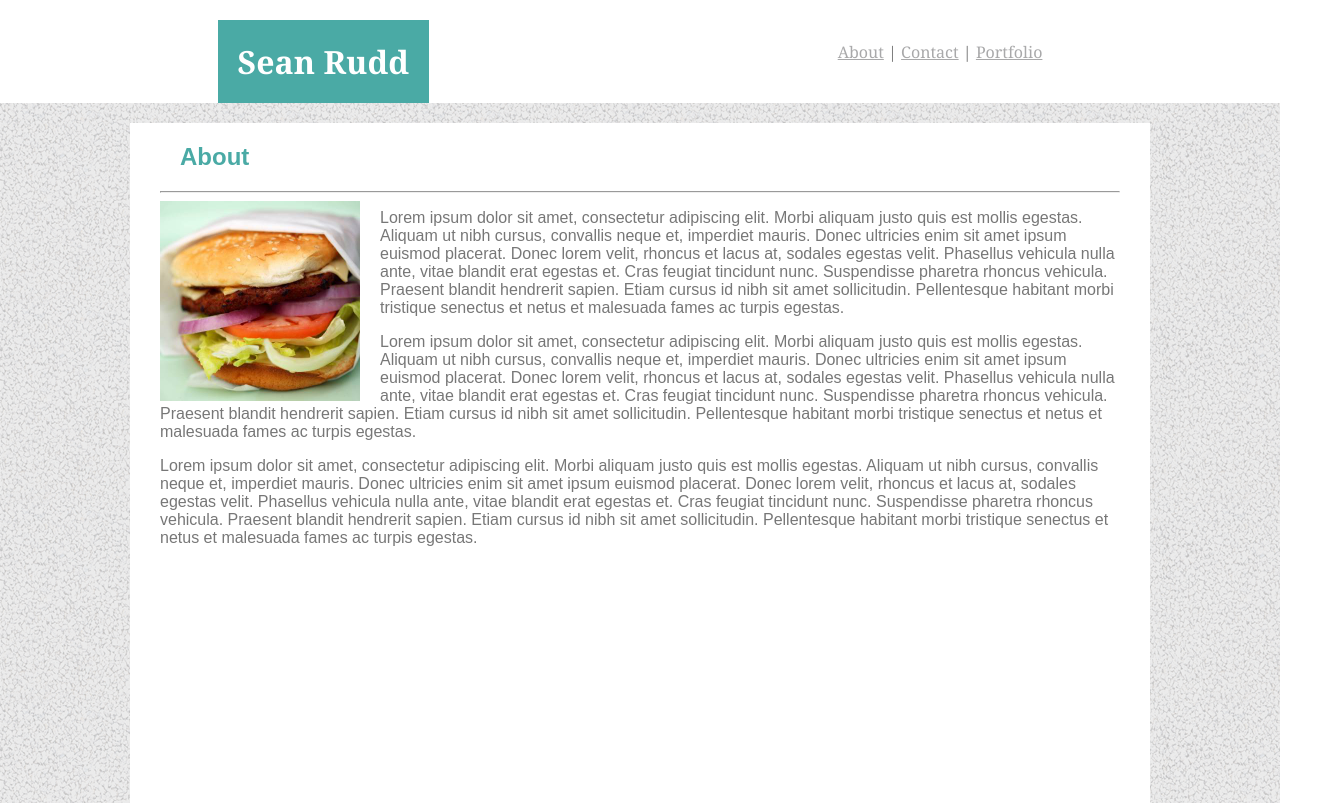
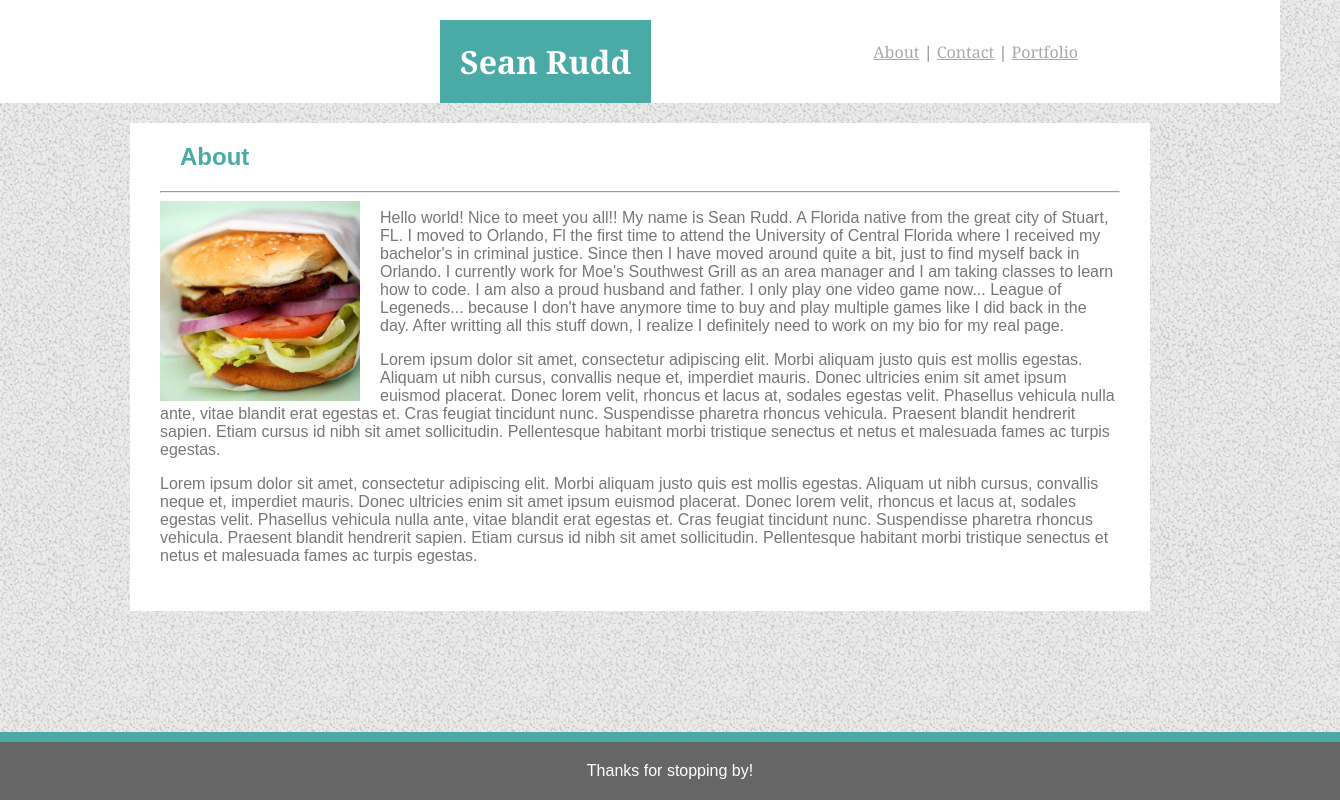
Before and after one commit to seanmrudd/Basic-Portfolio, a plain HTML site: page index.html in a window 1280 px wide. Shown: the top 803 px of the page, 1340 px wide, since content can reach past the window. Drawn offline with Linux system fonts and the light colour scheme.

Commit message:
final final final final final

```diff
--- a/assets/css/style.css
+++ b/assets/css/style.css
@@ -16,7 +16,7 @@ header {
     background-color: #ffffff;
     border-color: #cccccc;
     font-family: 'Georgia', Times, 'Times New Roman', serif;
-    width: 100%;
+    width: auto;
 }
 
 h1 {
@@ -26,20 +26,14 @@ h1 {
     border: 20px;
     margin: 20px;
     margin-bottom: 0;
+    margin-left: 440px;
     float: left;
-    margin-left: 17%;
 }
 
 nav {
-    float: right;
+    float: left;
     padding: 20px;
     margin: auto;
-    margin-right: 17%;
-}
-
-main {
-    height: 800px;
-    margin-bottom: 20px;
 }
 
 h2 {
@@ -65,6 +59,7 @@ h3 {
     padding-top: 0;
     width: 960px;
     margin: auto;
+    margin-bottom: 20px;
 }
 
 .contact {
@@ -73,6 +68,7 @@ h3 {
     padding-top: 0;
     width: 960px;
     margin: auto;
+    margin-bottom: 20px;
 }
 
 .portfolio {
@@ -80,7 +76,9 @@ h3 {
     padding: 30px;
     padding-top: 0;
     width: 960px;
+    height: 900px;
     margin: auto;
+    margin-bottom: 20px;
 }
 
 input {
@@ -153,7 +151,13 @@ footer {
     border-top: solid 10px;
     border-color: #4aaaa5;
     margin-top: 0;
-    width: 960px;
+    width: 100%;
     margin: auto;
+    position: absolute;
+    bottom: 0;
+}
 
+#fix {
+    position: relative;
+    bottom: 0;
 }
--- a/index.html
+++ b/index.html
@@ -11,11 +11,11 @@
 
     <header>
         <h1>Sean Rudd</h1>
-        <nav>
+            <nav>
                 <a href="index.html">About</a>&nbsp;|
                 <a href="contact.html">Contact</a>&nbsp;|
                 <a href="portfolio.html">Portfolio</a>
-        </nav>
+            </nav>
     </header>
 
     <div class="about">
@@ -25,17 +25,18 @@
 
         <img class="myPic" src="assets/images/burger.jpg" alt="Burger">
 
-        <main>
+        </main>
 
-            <p>Lorem ipsum dolor sit amet, consectetur adipiscing elit. Morbi aliquam
-                justo quis est mollis egestas. Aliquam ut nibh cursus, convallis neque
-                et, imperdiet mauris. Donec ultricies enim sit amet ipsum euismod
-                placerat. Donec lorem velit, rhoncus et lacus at, sodales egestas velit.
-                Phasellus vehicula nulla ante, vitae blandit erat egestas et. Cras
-                feugiat tincidunt nunc. Suspendisse pharetra rhoncus vehicula. Praesent
-                blandit hendrerit sapien. Etiam cursus id nibh sit amet sollicitudin.
-                Pellentesque habitant morbi tristique senectus et netus et malesuada
-                fames ac turpis egestas.
+            <p>
+                Hello world!  Nice to meet you all!!  My name is Sean Rudd.  A Florida native from
+                the great city of Stuart, FL.  I moved to Orlando, Fl the first time to attend
+                the University of Central Florida where I received my bachelor's in criminal
+                justice.  Since then I have moved around quite a bit, just to find myself back
+                in Orlando.  I currently work for Moe's Southwest Grill as an area manager and I am
+                taking classes to learn how to code.  I am also a proud husband and father.  I only play
+                one video game now... League of Legeneds... because I don't have anymore time to buy and play
+                multiple games like I did back in the day.  After writting all this stuff down, I realize I
+                definitely need to work on my bio for my real page.
             </p>
             <p>Lorem ipsum dolor sit amet, consectetur adipiscing elit. Morbi aliquam justo quis est mollis egestas. Aliquam ut nibh cursus, convallis neque et, imperdiet mauris.
                 Donec ultricies enim sit amet ipsum euismod placerat. Donec lorem velit, rhoncus et lacus at, sodales egestas velit. Phasellus vehicula nulla ante, vitae blandit
```
Also changed, not shown: contact.html (+5 -5 lines), portfolio.html (+3 -3 lines).
